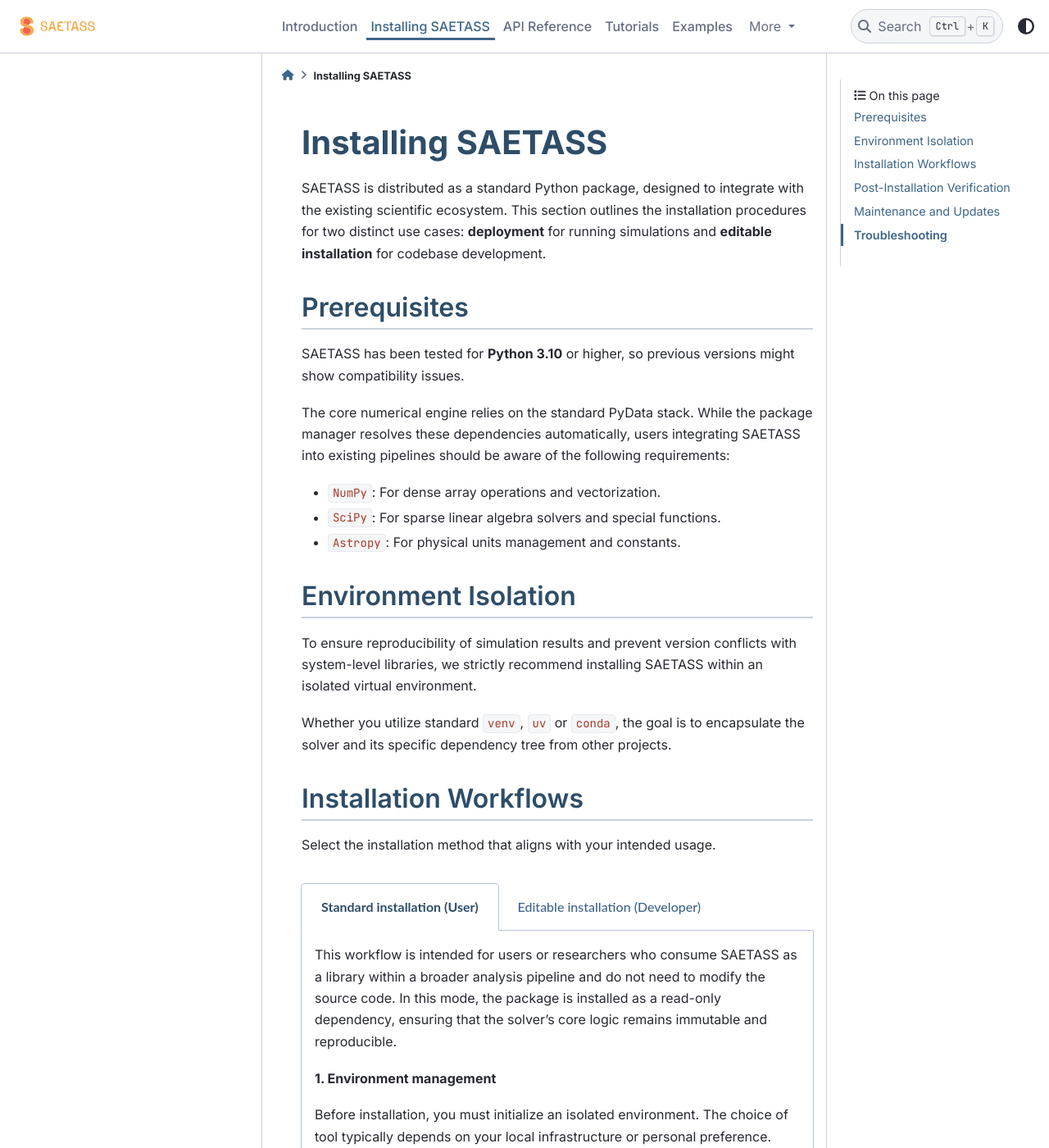
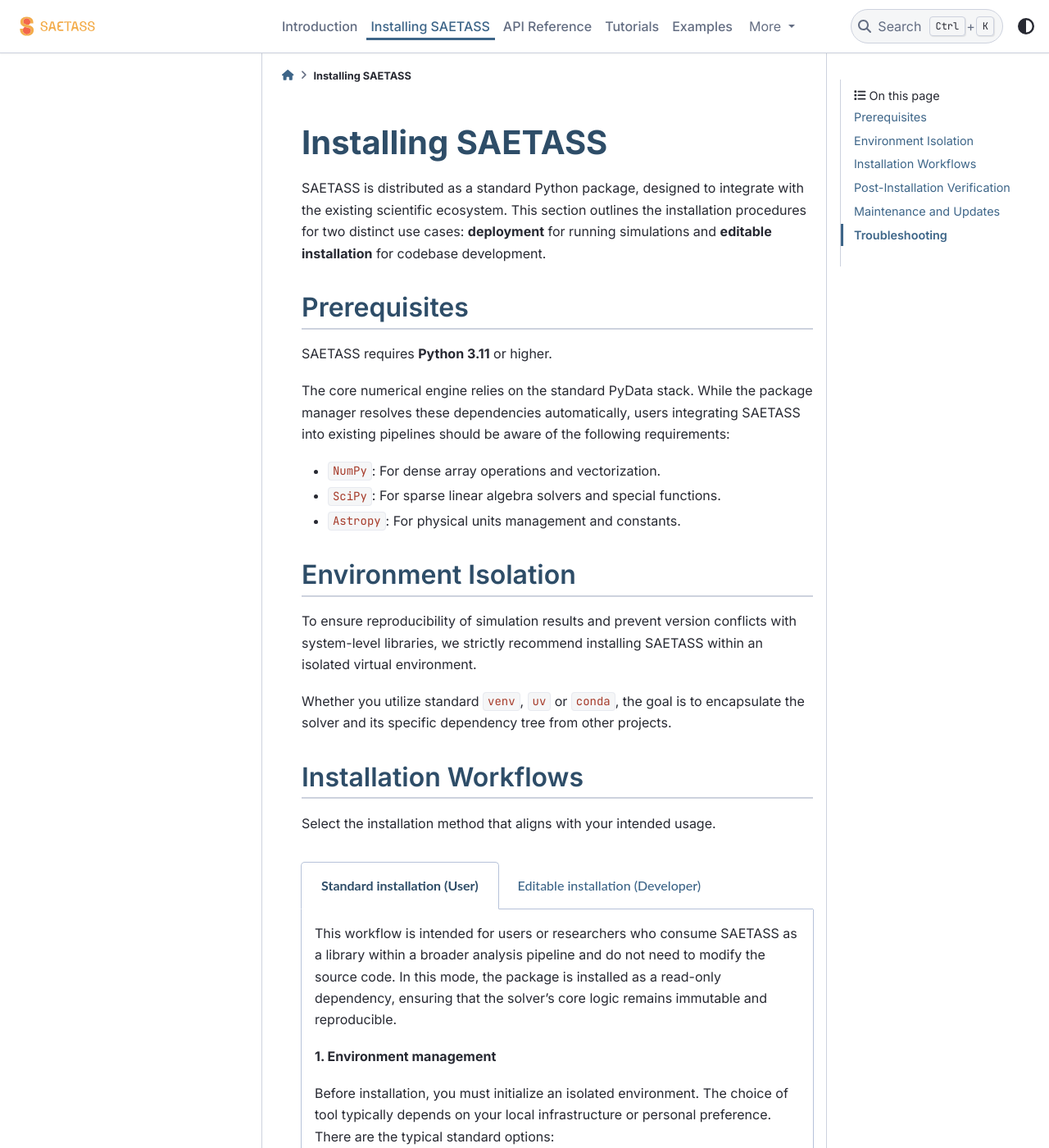
Before and after one commit to jmgarciamorillo/SAETASS, a Sphinx documentation site: the page built from docs/source/installation.rst, in a window 1280 px wide and 1400 px high. Shown: the whole window at 82% size. Built offline with Sphinx 7.4.7 and the PyData theme 0.15.4, drawn with Linux system fonts in a browser that asks for light colours; pages that are not in the unit, such as notebooks, are missing from menus.

Commit message:
Require Python 3.11
The package uses enum.StrEnum, added in Python 3.11, so it failed to
import on Python 3.10 although requires-python allowed it.

```diff
--- a/docs/source/installation.rst
+++ b/docs/source/installation.rst
@@ -8,7 +8,7 @@ SAETASS is distributed as a standard Python package, designed to integrate with
 Prerequisites
 -------------
 
-SAETASS has been tested for **Python 3.10** or higher, so previous versions might show compatibility issues.
+SAETASS requires **Python 3.11** or higher.
 
 The core numerical engine relies on the standard PyData stack. While the package manager resolves these dependencies automatically, users integrating SAETASS into existing pipelines should be aware of the following requirements:
 
@@ -49,7 +49,7 @@ Select the installation method that aligns with your intended usage.
          source .venv/bin/activate
 
          # Using Conda
-         conda create -n saetass_env python=3.10
+         conda create -n saetass_env python=3.11
          conda activate saetass_env
 
       **2. Installing the package**
--- a/pyproject.toml
+++ b/pyproject.toml
@@ -11,7 +11,7 @@ license = {text = "BSD 3-Clause"}
 authors = [
     {name = "J. M. García-Morillo", email = "jmorillo@iaa.es"}
 ]
-requires-python = ">=3.10"
+requires-python = ">=3.11"
 dependencies = [
     "numpy>=2.3.0",
     "scipy>=1.16.2",
@@ -62,7 +62,7 @@ filterwarnings = [
 
 [tool.ruff]
 src = ["src"]
-target-version = "py310"
+target-version = "py311"
 line-length = 88
 
 [tool.ruff.lint]
```
